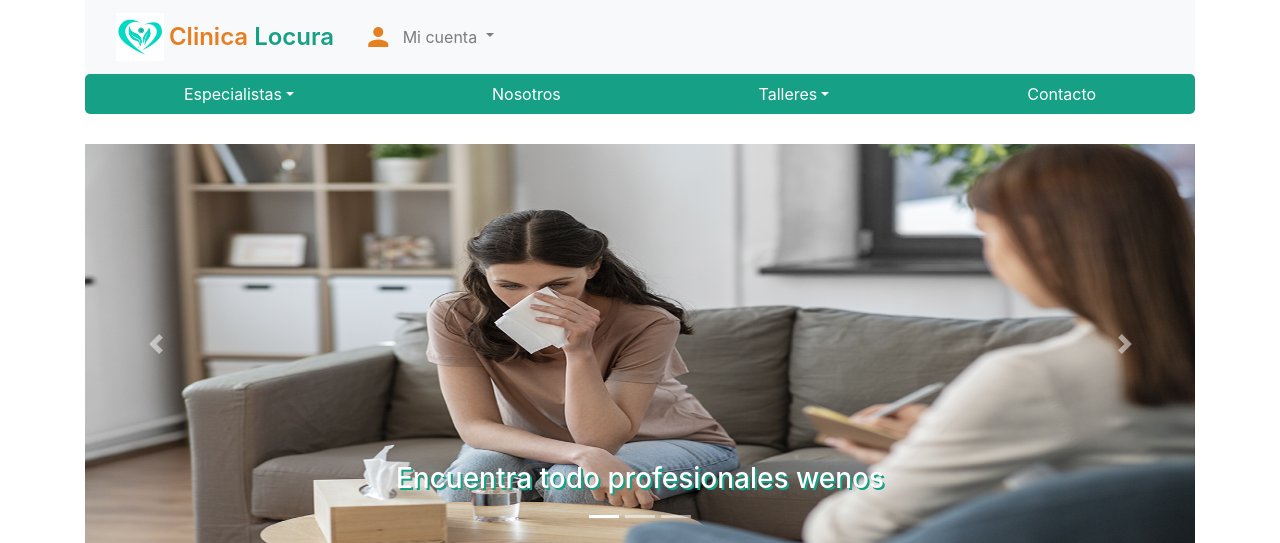
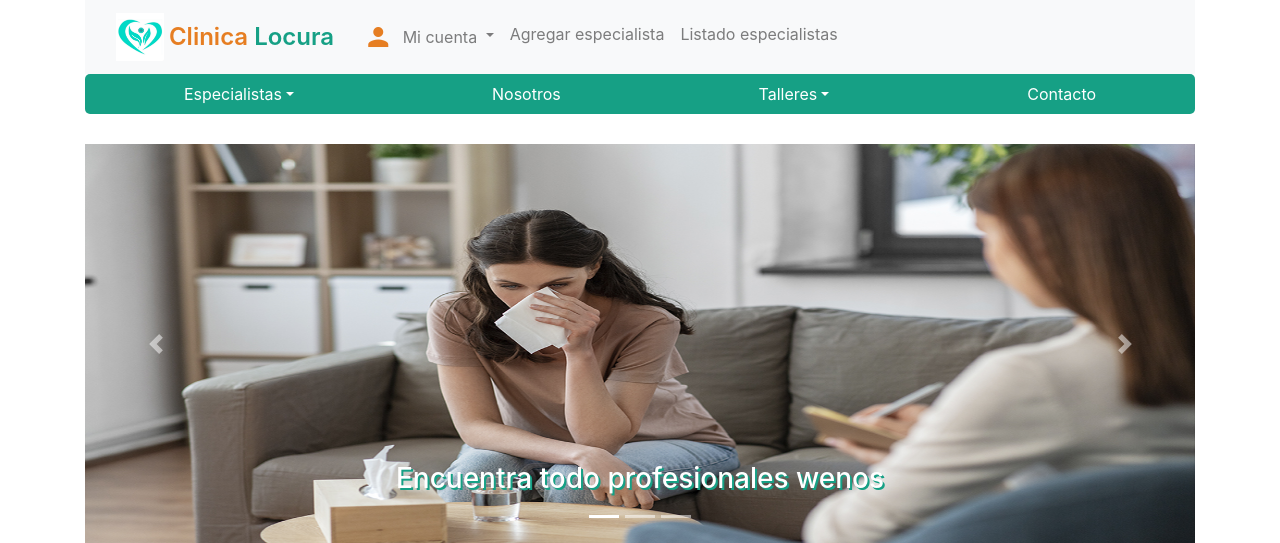
Before and after one commit to AxelMirandaa/psicoweb, a Django app: page / in a window 1280 px wide. Shown: the top 543 px of the page. Run offline with Django 4.2, Linux system fonts and the light colour scheme; data that the repository does not hold is empty; parts of the project's set-up code (start-up, migrations or seed data) failed here and were passed over; some libraries are stand-ins or nearby versions.

Commit message:
arreglo modificar especialistas

```diff
--- a/app/templates/app/base.html
+++ b/app/templates/app/base.html
@@ -30,7 +30,7 @@
         <section class="main-header">
             <nav class="navbar navbar-expand-lg navbar-light bg-light">
                 <div class="container">
-                    <a class="navbar-brand" href="index.html">
+                    <a class="navbar-brand" href="{% url 'home' %}">
                         <div class="logo-container">
                             <img src="{% static 'app/img/logo.png' %}" id="logo" alt="logo" class="logo-img">
                             <h4 class="logo-text">
@@ -58,9 +58,19 @@
                                                 class="material-icons-text">Mi
                                                 cuenta</span>
                                         </a>
+
+                                        <a href="{% url 'agregar_especialista' %}" class="nav-link ">Agregar especialista</a>
+                                        <a href="{% url 'listar_especialistas' %}" class="nav-link ">Listado especialistas</a>
+
+
                                         <ul class="dropdown-menu" aria-labelledby="navbarScrollingDropdown">
-                                            <li><a class="dropdown-item" href="#">Iniciar Sesión</a></li>
+                                        {% if user.is_authenticated %}
+                                            <a href="#" class="nav-link ">@{{ user.username }}</a>
+                                            <li><a class="dropdown-item" href="{% url 'logout' %}">Cerrar Sesión</a></li>
+                                        {% else %}
+                                            <li><a class="dropdown-item" href="{% url 'login' %}">Iniciar Sesión</a></li>
                                             <li><a class="dropdown-item" href="#">Registrate</a></li>
+                                        {% endif %}
                                         </ul>
                                     </li>
                                 </div>
--- a/app/templates/app/especialistas_lista/agregar.html
+++ b/app/templates/app/especialistas_lista/agregar.html
@@ -10,6 +10,8 @@
     <div class="col-12 col-md-6 offset-md-3">
         <div class="card">
             <div class="card-body">
+                <h2>Nuevo especialista</h2>
+                <hr>
                 <form action="" method="post" enctype="multipart/form-data">
                     {% csrf_token %}
                     {{form | crispy}}
--- a/app/urls.py
+++ b/app/urls.py
@@ -1,8 +1,13 @@
 import imp
+from unicodedata import name
 from django.urls import path
-from .views import home, agregar_especialista
+from .views import home, agregar_especialista, modificar_especialista, listar_especialistas,eliminar_especialista
 
 urlpatterns = [
     path('', home, name="home"),
-    path('agregar-especialista',agregar_especialista,name="agregar_especialista")
+    path('agregar-especialista/',agregar_especialista,name="agregar_especialista"),
+    path('modificar-especialista/<id>/',modificar_especialista, name="modificar_especialista"),
+    path('listar-especialistas/', listar_especialistas,name="listar_especialistas"),
+    path('eliminar-especialista/<id>/', eliminar_especialista,name="eliminar_especialista"),
+
 ]
--- a/app/views.py
+++ b/app/views.py
@@ -1,6 +1,7 @@
 from ast import If
-from django.shortcuts import render
+from django.shortcuts import render, redirect, get_object_or_404
 from django.urls import is_valid_path
+from requests import request
 from .models import Especialista
 from .forms import especialistaForm
 
@@ -31,3 +32,42 @@ def agregar_especialista(request):
             data["form"] = formulario
 
     return render(request, 'app/especialistas_lista/agregar.html', data)
+
+
+
+def listar_especialistas(request):
+    especialistas = Especialista.objects.all()
+    data = {
+        'especialistas': especialistas
+
+    }
+
+    return render(request, 'app\especialistas_lista\listar.html', data)
+
+
+
+
+def modificar_especialista(request, id):
+
+    especialista = get_object_or_404(Especialista, rut_especialista=id)
+
+    data = {
+        'form': especialistaForm(instance=especialista)
+    }
+
+    if request.method == 'POST':
+        formulario = especialistaForm(data=request.POST, instance=especialista ,files=request.FILES)
+        if formulario.is_valid():
+            formulario.save()
+            return redirect(to="listar_especialistas")
+
+        data['form'] = formulario
+
+    return render(request,'app/especialistas_lista/modificar.html',data)
+
+
+
+def eliminar_especialista(request, id):
+    especialista = get_object_or_404(Especialista, rut_especialista=id)
+    especialista.delete()
+    return redirect(to="listar_especialistas")
--- a/psicoweb/settings.py
+++ b/psicoweb/settings.py
@@ -11,6 +11,7 @@ https://docs.djangoproject.com/en/4.1/ref/settings/
 """
 
 from pathlib import Path
+from telnetlib import LOGOUT
 
 # Build paths inside the project like this: BASE_DIR / 'subdir'.
 BASE_DIR = Path(__file__).resolve().parent.parent
@@ -26,6 +27,10 @@ SECRET_KEY = 'django-insecure-nd8=h94a@o9_nnhy^#+(hf5)2a^#)&(ph0nhe@u)7@zx^u_r-!
 DEBUG = True
 
 ALLOWED_HOSTS = []
+
+
+LOGIN_REDIRECT_URL = '/'
+LOGOUT_REDIRECT_URL = '/'
 
 
 # Application definition
--- a/psicoweb/urls.py
+++ b/psicoweb/urls.py
@@ -21,6 +21,7 @@ from django.conf.urls.static import static
 urlpatterns = [
     path('admin/', admin.site.urls),
     path('',include('app.urls')),
+    path('accounts/',include('django.contrib.auth.urls')),
 ]
 
 if settings.DEBUG:
```
Also changed, not shown: app/templates/app/especialistas_lista/listar.html (+43 -0 lines), app/templates/app/especialistas_lista/modificar.html (+31 -0 lines), app/templates/registration/login.html (added, +42 -0 lines), media/especialistas/maxresdefault_paJwUBm.jpg (added), media/especialistas/png-transparent-surreal-humour-meme-cat-turnbull-ac-9-cat-like-mammal-carn_2mDyMnF.png (added).
